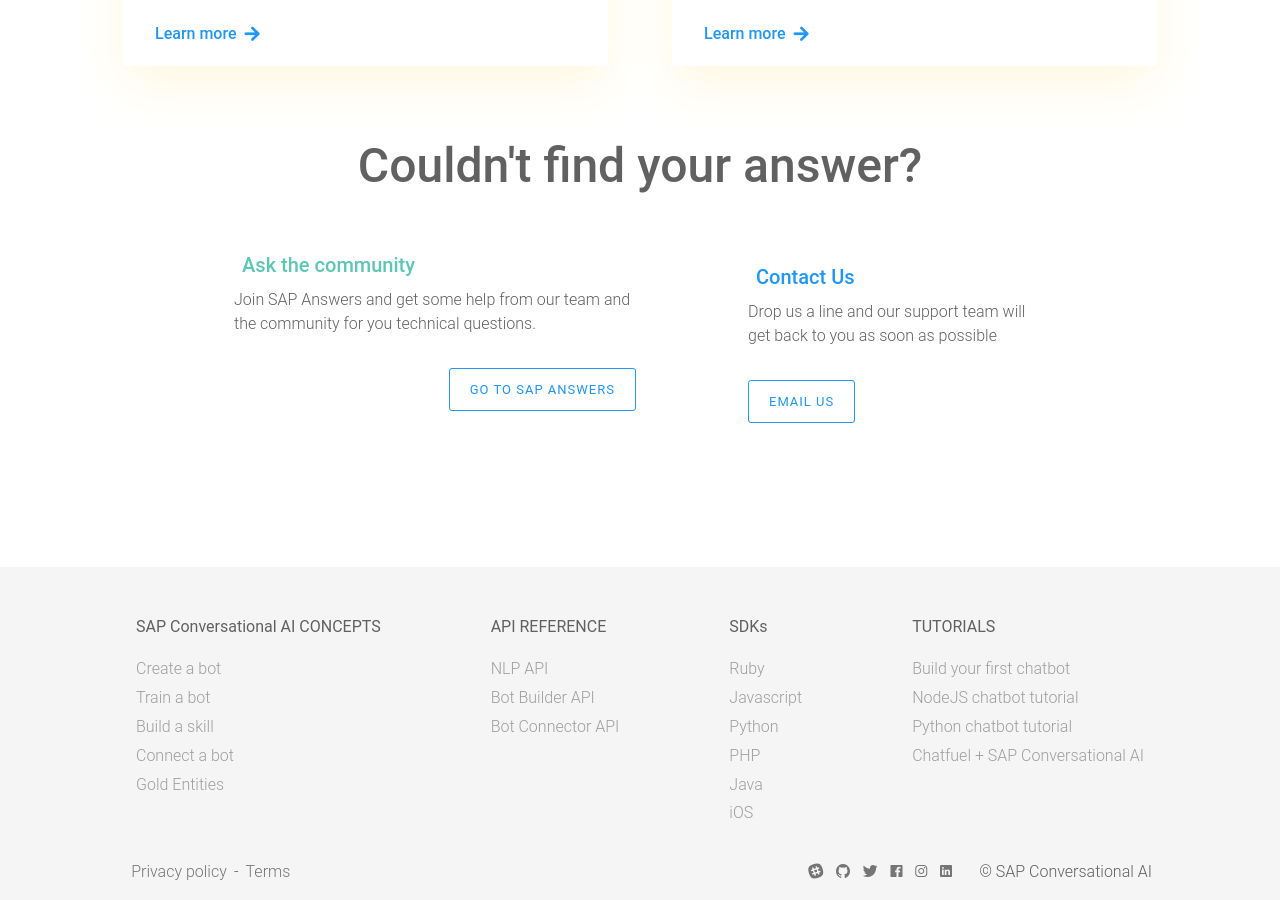
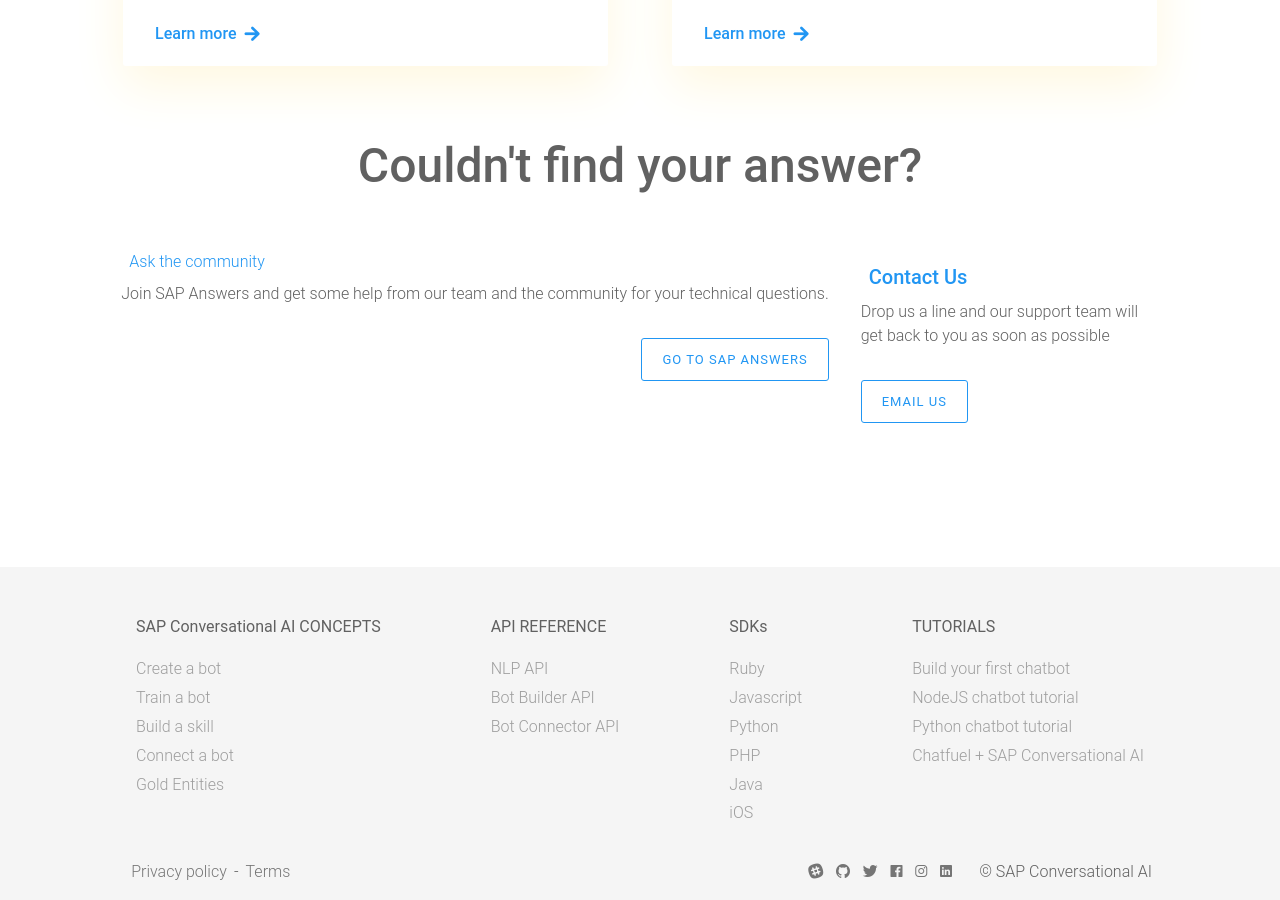
Before and after one commit to SAP-archive/docs, a Jekyll site: the page built from index.md, in a window 1280 px wide and 900 px high, scrolled down 1076 px. Built offline with Jekyll 4.4.1, drawn with Linux system fonts in a browser that asks for light colours; nearby versions of some CDN libraries; comment, search, counter and statistics services are not loaded.

Commit message:
Update contact.html

```diff
--- a/_includes/contact.html
+++ b/_includes/contact.html
@@ -1,16 +1,14 @@
 <div class="contact flex flex-column flex-center">
   <h1 class='title mt3 mb3'>Couldn't find your answer?</h1>
   <div class='flex flex-content-center flex-wrap mb4'>
-    <div class='slack-content mr4 p2'>
-      <div class='flex'>
-        <span class='slack-title mb1 ml1 c-teal-500'>Ask the community</span>
-      </div>
-      <div class='slack-description'>
-        Join SAP Answers and get some help from our team and the community for you technical questions.
-      </div>
+     <div class='sap-ans-content p2'>
+      <div class='sap-ans-title mb1 ml1 c-blue-500'>Ask the community</div>
+      <div class='sap-ans-description'>
+        Join SAP Answers and get some help from our team and the community for your technical questions.
+        </div>
       <div class='mt3 flex flex-content-end'>
         <a href='https://answers.sap.com/tags/73555000100800001301' target='_blank'>
-          <div class="btn btn-secondary success mr2">
+          <div class="btn btn-secondary success">
             Go to SAP Answers
           </div>
         </a>
```
